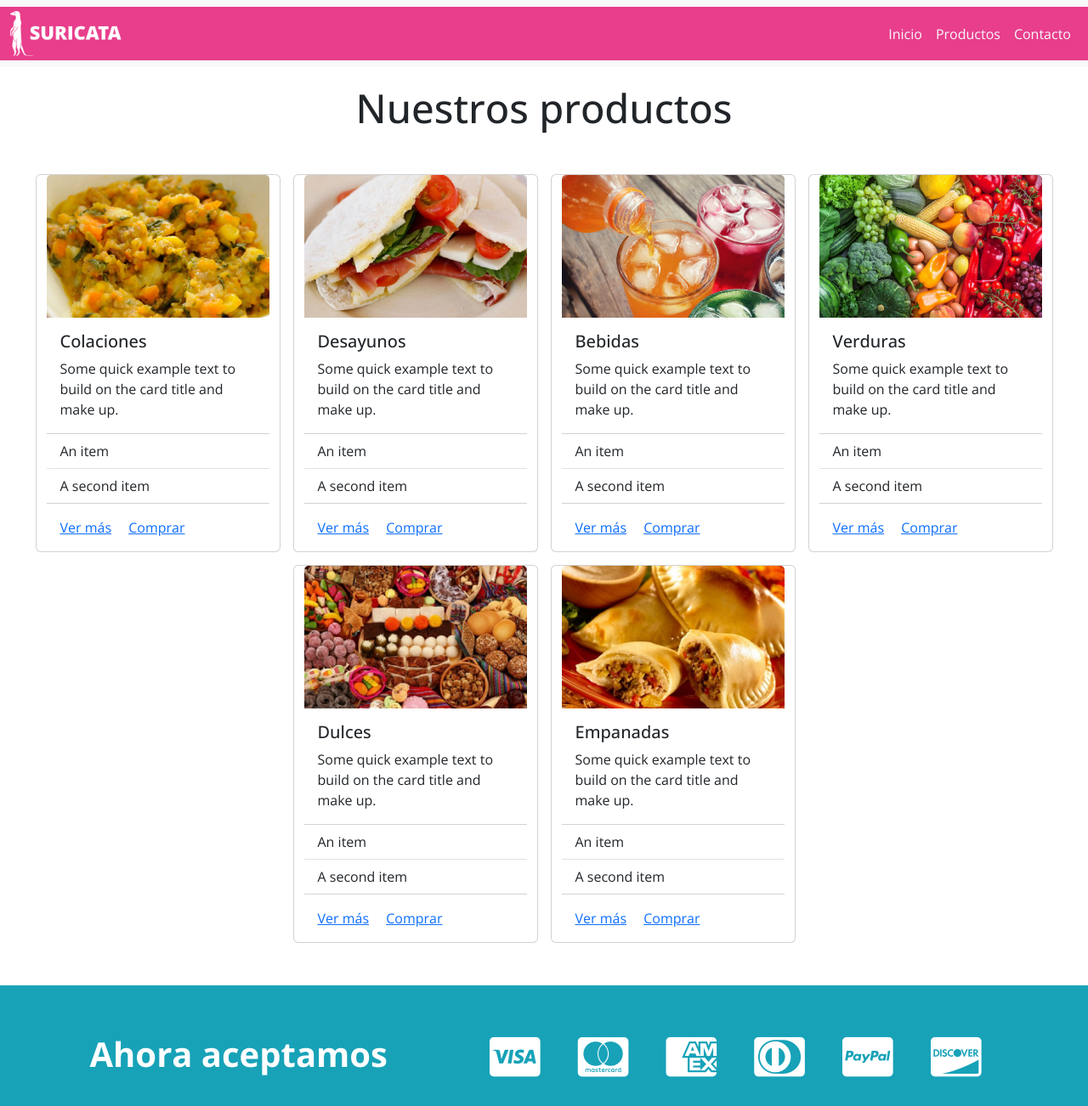
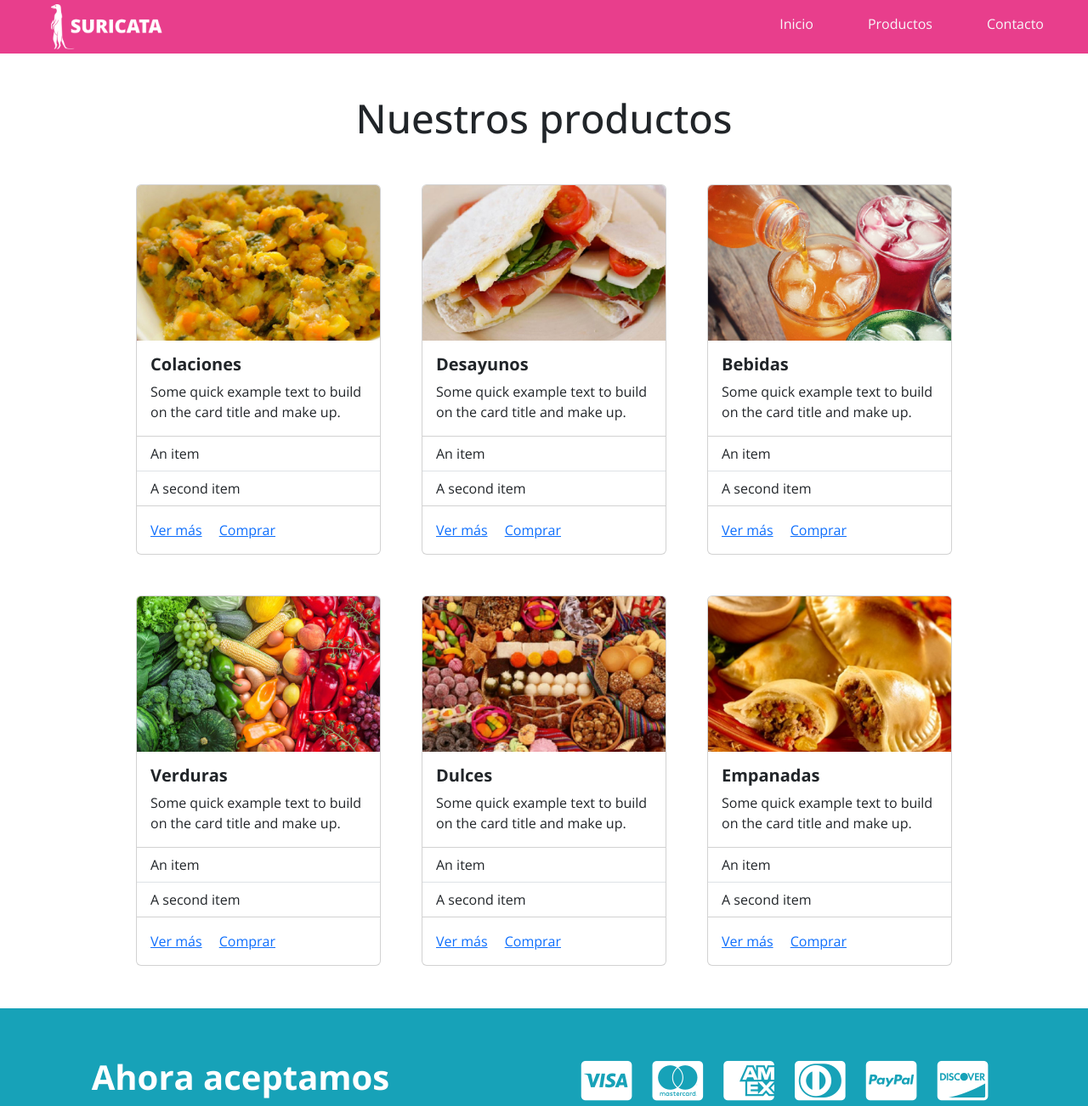
Before and after one commit to andreajimeneze/suricata-page-fsj, a plain HTML site: page index.html in a window 1280 px wide. Shown: the top 1302 px of the page at 85% size. Drawn offline with nearby package versions, Linux system fonts and the light colour scheme.

Commit message:
Ajuste imágenes a cards y corrección márgenes con bootstrap5

```diff
--- a/assets/css/style.css
+++ b/assets/css/style.css
@@ -5,9 +5,6 @@
     font-family: "Open Sans", sans-serif;
 }
 
-main {
-    margin: 20px 0;
-}
 
 h1 {
     font-size: 47px;
@@ -34,6 +31,7 @@ footer {
 
 footer img {
     height: 100px;
+    object-fit: cover;
 }
 
 @media screen and (min-width: 576px) {
@@ -48,12 +46,8 @@ footer img {
         font-size: 40px;
     }
 
-    .icons-section div {
-        margin-left: 100px;
-    }
-
     .icons-section i {
-        margin: 0 20px;
+        margin: 0 10px;
         font-size: 53px;
     }
 }
--- a/index.html
+++ b/index.html
@@ -17,30 +17,30 @@
 
 <body>
   <header>
-    <nav class="navbar navbar-expand-lg bg-body-tertiary">
-      <div class="container-fluid">
-        <a class="navbar-brand" href="#"><img src="./assets/img/logo.png" alt="Logo Suricata"></a>
+    <nav class="navbar navbar-expand-lg  bg-body-tertiary p-0">
+      <div class="container-fluid h-75">
+        <a class="navbar-brand ms-5" href="#"><img src="./assets/img/logo.png" alt="Logo Suricata"></a>
         <button class="navbar-toggler" type="button" data-bs-toggle="collapse" data-bs-target="#navbarNavAltMarkup"
           aria-controls="navbarNavAltMarkup" aria-expanded="false" aria-label="Toggle navigation">
           <span class="navbar-toggler-icon"></span>
         </button>
-        <div class="collapse navbar-collapse d-l-flex justify-content-end" id="navbarNavAltMarkup">
+        <div class="collapse navbar-collapse d-l-flex justify-content-end me-2 me-l-5 mb-2" id="navbarNavAltMarkup">
           <ul class="navbar-nav d-block d-lg-flex text-end ">
-            <li class="nav-item"><a class="nav-link text-light" href="#">Inicio</a></li>
-            <li class="nav-item"> <a class="nav-link text-light" href="#">Productos</a></li>
-            <li class="nav-item"><a class="nav-link text-light">Contacto</a></li>
+            <li class="nav-item mx-md-4"><a class="nav-link text-light" href="#">Inicio</a></li>
+            <li class="nav-item mx-md-4"> <a class="nav-link text-light" href="#">Productos</a></li>
+            <li class="nav-item mx-md-4"><a class="nav-link text-light">Contacto</a></li>
           </ul>
         </div>
       </div>
     </nav>
   </header>
-  <main>
-    <h1 class="text-center ">Nuestros productos</h1>
-    <div class="row d-flex justify-content-center" id="container">
-      <div class="card col-12 col-l-4" style="width: 18rem;">
+  <main class="mt-5">
+    <h1 class="text-center">Nuestros productos</h1>
+    <div class="row d-flex justify-content-center gap-5" id="container">
+      <div class="card col-12 col-l-3 p-0" style="width: 18rem;">
         <img src="./assets/img/colaciones.jpg" class="card-img-top" alt="...">
         <div class="card-body">
-          <h5 class="card-title">Colaciones</h5>
+          <h5 class="card-title fw-bold">Colaciones</h5>
           <p class="card-text">Some quick example text to build on the card title and make up.</p>
         </div>
         <ul class="list-group list-group-flush">
@@ -52,10 +52,10 @@
           <a href="#" class="card-link">Comprar</a>
         </div>
       </div>
-      <div class="card" style="width: 18rem;">
+      <div class="card col-12 col-l-3 p-0" style="width: 18rem;">
         <img src="./assets/img/desayunos.jpg" class="card-img-top" alt="...">
         <div class="card-body">
-          <h5 class="card-title">Desayunos</h5>
+          <h5 class="card-title fw-bold">Desayunos</h5>
           <p class="card-text">Some quick example text to build on the card title and make up.</p>
         </div>
         <ul class="list-group list-group-flush">
@@ -67,10 +67,10 @@
           <a href="#" class="card-link">Comprar</a>
         </div>
       </div>
-      <div class="card" style="width: 18rem;">
+      <div class="card col-12 col-l-3 p-0" style="width: 18rem;">
         <img src="./assets/img/bebidas.jpg" class="card-img-top" alt="...">
         <div class="card-body">
-          <h5 class="card-title">Bebidas</h5>
+          <h5 class="card-title fw-bold">Bebidas</h5>
           <p class="card-text">Some quick example text to build on the card title and make up.</p>
         </div>
         <ul class="list-group list-group-flush">
@@ -82,10 +82,10 @@
           <a href="#" class="card-link">Comprar</a>
         </div>
       </div>
-      <div class="card" style="width: 18rem;">
+      <div class="card col-12 col-l-3 p-0" style="width: 18rem;">
         <img src="./assets/img/verduras.jpg" class="card-img-top" alt="...">
         <div class="card-body">
-          <h5 class="card-title">Verduras</h5>
+          <h5 class="card-title fw-bold">Verduras</h5>
           <p class="card-text">Some quick example text to build on the card title and make up.</p>
         </div>
         <ul class="list-group list-group-flush">
@@ -97,10 +97,10 @@
           <a href="#" class="card-link">Comprar</a>
         </div>
       </div>
-      <div class="card" style="width: 18rem;">
+      <div class="card col-12 col-l-3 p-0" style="width: 18rem;">
         <img src="./assets/img/dulces.jpg" class="card-img-top" alt="...">
         <div class="card-body">
-          <h5 class="card-title">Dulces</h5>
+          <h5 class="card-title fw-bold">Dulces</h5>
           <p class="card-text">Some quick example text to build on the card title and make up.</p>
         </div>
         <ul class="list-group list-group-flush">
@@ -112,10 +112,10 @@
           <a href="#" class="card-link">Comprar</a>
         </div>
       </div>
-      <div class="card" style="width: 18rem;">
+      <div class="card col-12 col-l-3 p-0" style="width: 18rem;">
         <img src="./assets/img/empanadas.jpg" class="card-img-top" alt="...">
         <div class="card-body">
-          <h5 class="card-title">Empanadas</h5>
+          <h5 class="card-title fw-bold">Empanadas</h5>
           <p class="card-text">Some quick example text to build on the card title and make up.</p>
         </div>
         <ul class="list-group list-group-flush">
@@ -128,9 +128,9 @@
         </div>
       </div>
     </div>
-    <section class="icons-section d-none d-md-flex justify-content-center align-items-center">
+    <section class="icons-section d-none d-md-flex justify-content-around align-items-center">
       <h2>Ahora aceptamos</h2>
-      <div class="ms-100">
+      <div>
         <i class="fa-brands fa-cc-visa"></i>
         <i class="fa-brands fa-cc-mastercard"></i>
         <i class="fa-brands fa-cc-amex"></i>
```
